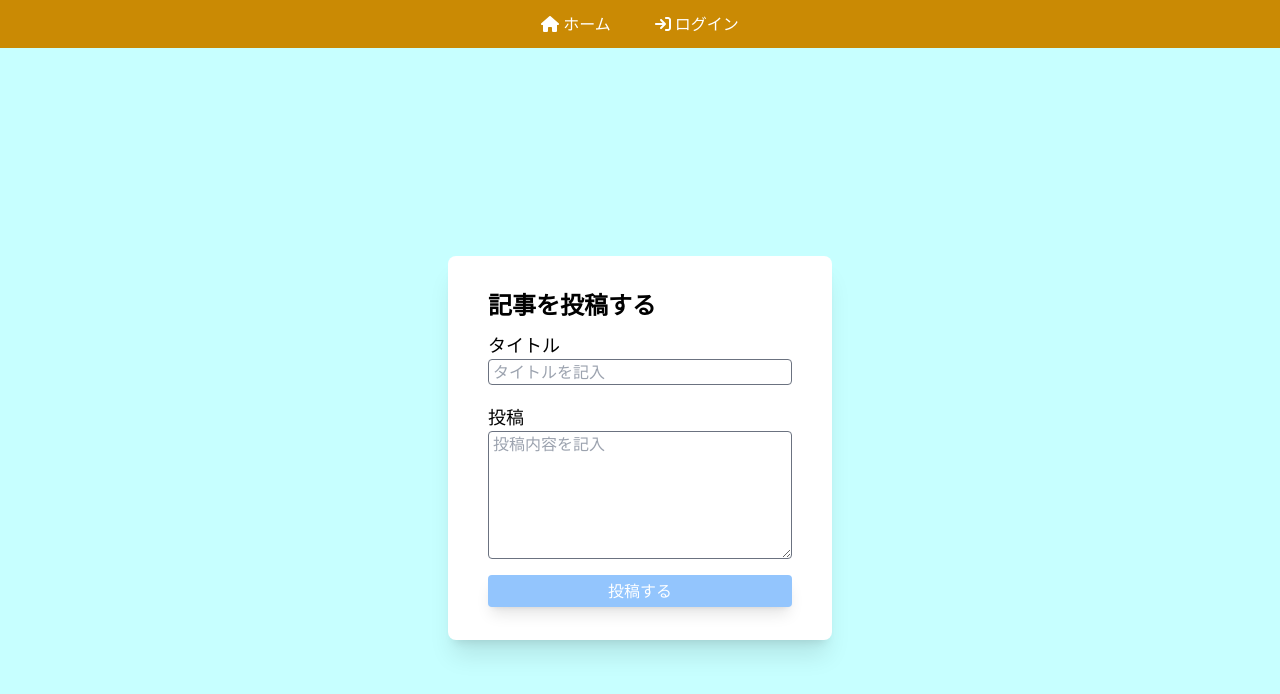
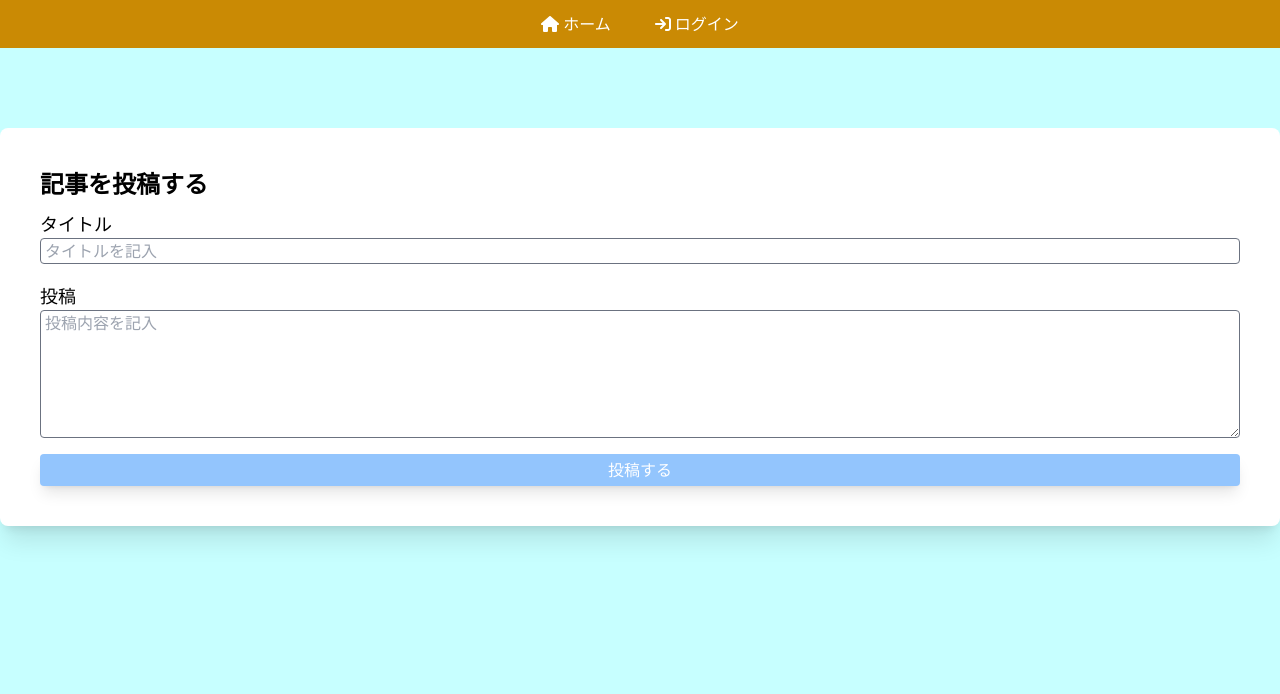
Before and after one commit to ko-shiro-hap/react-firebase-blog, a React (Vite) app in the folder blog-with-react-firebase/: page /createpost in a window 1280 px wide. Shown: the top 694 px of the page. Built offline with nearby package versions, Linux system fonts and the light colour scheme.

Commit message:
feature:リロードしてもログイン状態が保持されるようにした

```diff
--- a/blog-with-react-firebase/src/App.jsx
+++ b/blog-with-react-firebase/src/App.jsx
@@ -8,7 +8,7 @@ import Logout from "./components/Logout";
 import Navbar from "./components/Navbar";
 
 function App() {
-  const [isAuth, setIsAuth] = useState(false);
+  const [isAuth, setIsAuth] = useState(localStorage.getItem("isAuth"));
 
   return (
     <Router>
--- a/blog-with-react-firebase/src/components/CreatePost.jsx
+++ b/blog-with-react-firebase/src/components/CreatePost.jsx
@@ -30,8 +30,8 @@ const CreatePost = ({ isAuth }) => {
   };
 
   return (
-    <div className="flex items-center justify-center h-screen">
-      <div className="bg-white flex rounded-lg flex-col justify-center h-96 w-96 gap-2.5 p-10 shadow-xl">
+    <div className="flex items-center justify-center">
+      <div className="mt-20 bg-white flex rounded-lg flex-col justify-center container w-full gap-2.5 p-10 shadow-xl">
         <h1 className="text-2xl font-bold">記事を投稿する</h1>
         <div>
           <div className="text-lg font-medium">タイトル</div>
```
